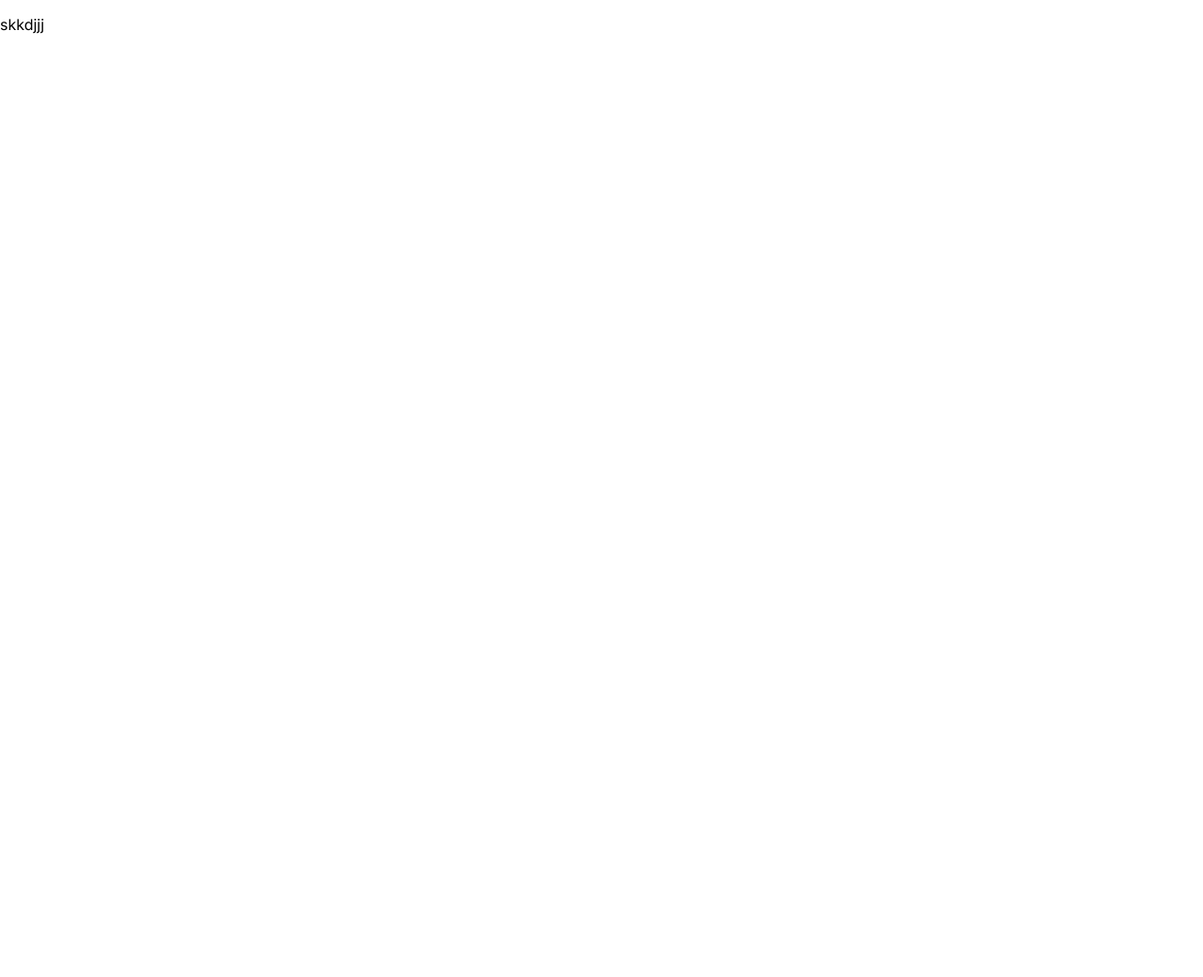
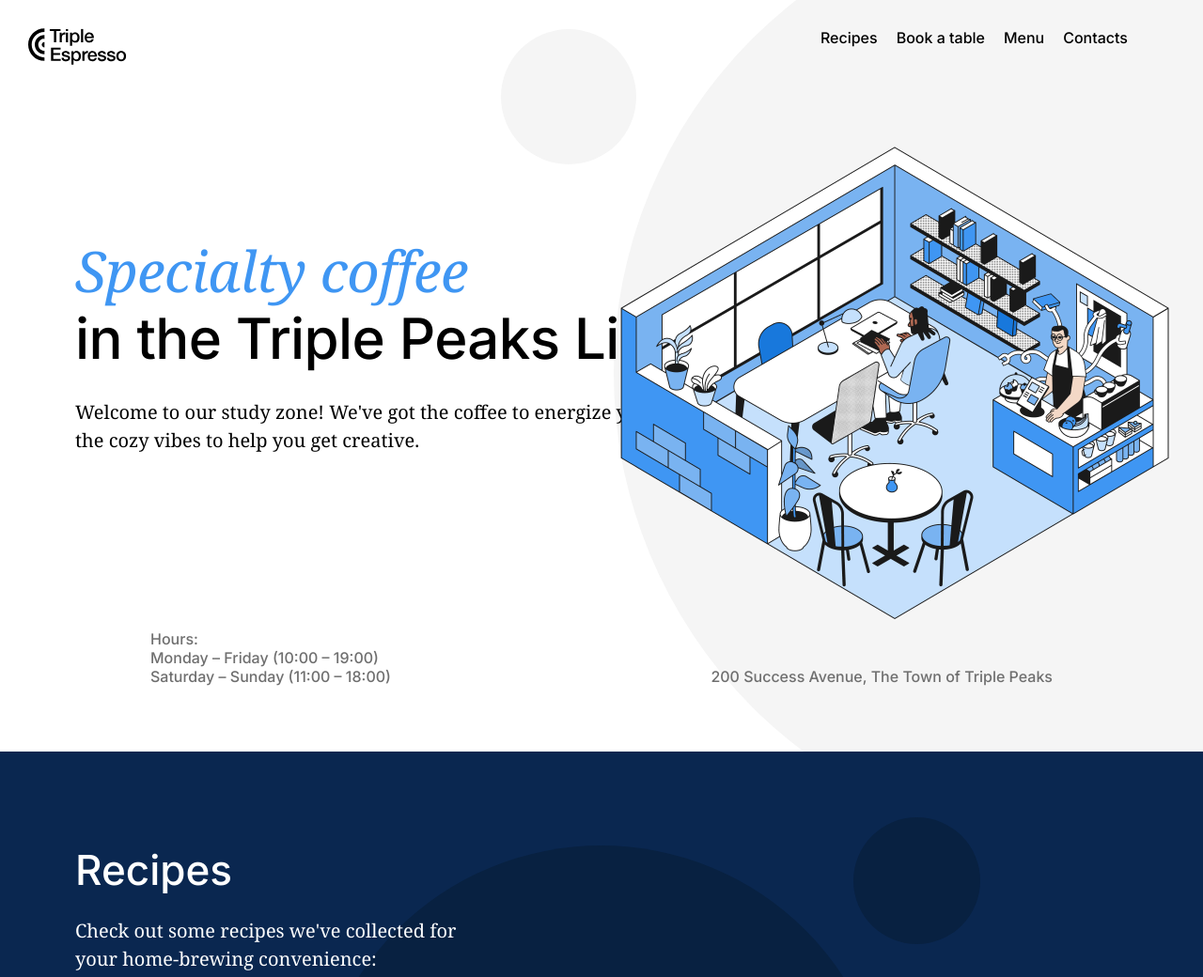
Before and after one commit to 0scar20-05/se_project_coffeeshop, a plain HTML site: page index.html in a window 1280 px wide. Shown: the top 1040 px of the page at 94% size. Before the commit the page ends 800 px from the top, so only its background shows below. Drawn offline with Linux system fonts and the light colour scheme.

Commit message:
Stage 2 Updates

```diff
--- a/index.html
+++ b/index.html
@@ -9,7 +9,7 @@
     <meta name="keywords" content="HTML, CSS" />
     <link rel="stylesheet" href="./pages/index.css" />
     <link rel="stylesheet" href="./vendor/normalize.css" />
-    <link rel="shortcut icon" href="./favicon.ico" type="./image/x-icon" />
+    <link rel="shortcut icon" href="./favicon.ico" type=".image/x-icon" />
     <link rel="preconnect" href="https://fonts.googleapis.com" />
     <link rel="preconnect" href="https://fonts.gstatic.com" crossorigin />
     <link
@@ -17,15 +17,93 @@
       rel="stylesheet"
     />
   </head>
-  <body>
+  <body class="body">
     <div class="page">
-      <p>skkdjjj</p>
-      <header class="header"></header>
+      <header class="header">
+        <nav class="nav">
+          <img
+            src="./images/logo_coffeeshop_dark.svg"
+            alt="Coffeeshop Logo"
+            class="nav__logo"
+          />
+          <ul class="nav__links">
+            <li>
+              <a href="#recipes" class="nav__link">Recipes</a>
+            </li>
+            <li>
+              <a href="#reservation" class="nav__link">Book a table</a>
+            </li>
+            <li>
+              <a href="#menu" class="nav__link">Menu</a>
+            </li>
+            <li>
+              <a href="#footer" class="nav__link">Contacts</a>
+            </li>
+          </ul>
+        </nav>
+        <h1 class="header__title">
+          <span class="header__span-accent">Specialty coffee</span> in the
+          Triple Peaks Library
+        </h1>
+        <p class="header__description">
+          Welcome to our study zone! We've got the coffee to energize you and
+          the cozy vibes to help you get creative.
+        </p>
+        <img
+          src="./images/inside_coffee_shop.png"
+          alt="Inside Coffeeshop Illustration"
+          class="header__image"
+        />
+        <div class="header__footer">
+          <div>
+            <p class="header__paragraph">Hours:</p>
+            <p class="header__paragraph">Monday – Friday (10:00 – 19:00)</p>
+            <p class="header__paragraph">Saturday – Sunday (11:00 – 18:00)</p>
+          </div>
+          <p class="header__paragraph">
+            200 Success Avenue, The Town of Triple Peaks
+          </p>
+        </div>
+      </header>
       <main class="content">
-        <section id="recipes" class="recipes"></section>
+        <section id="recipes" class="recipes">
+          <h2 class="recipes__title">Recipes</h2>
+          <p class="recipes__subtitle">
+            Check out some recipes we've collected for your home-brewing
+            convenience:
+          </p>
+          <ul class="recipes__videos">
+            <li>
+              <iframe
+                class="iframe"
+                src="https://www.youtube.com/embed/j6VlT_jUVPc?si=nhk10YYt_uNwxQoR"
+                title="YouTube video player"
+                allow="accelerometer; autoplay; clipboard-write; encrypted-media; gyroscope; picture-in-picture; web-share"
+                referrerpolicy="strict-origin-when-cross-origin"
+                allowfullscreen
+              ></iframe>
+              <p class="recipes__video-caption">
+                Aeropress recipe<span>~5 min</span>
+              </p>
+            </li>
+            <li>
+              <iframe
+                class="iframe"
+                src="https://www.youtube.com/embed/st571DYYTR8?si=8e4CmBOqpaMyC7lC"
+                title="YouTube video player"
+                allow="accelerometer; autoplay; clipboard-write; encrypted-media; gyroscope; picture-in-picture; web-share"
+                referrerpolicy="strict-origin-when-cross-origin"
+                allowfullscreen
+              ></iframe>
+              <p class="recipes__video-caption">
+                French press recipe<span>~15 min</span>
+              </p>
+            </li>
+          </ul>
+        </section>
         <section id="reservation" class="reservation"></section>
         <section id="menu" class="menu"></section>
-        <section id="about" class="about"></section>
+        <section class="about"></section>
       </main>
       <footer id="footer" class="footer"></footer>
     </div>
--- a/pages/index.css
+++ b/pages/index.css
@@ -8,9 +8,149 @@
 }
 
 .header {
+  padding: 30px 80px 40px;
+  height: 800px;
+  box-sizing: border-box;
+  display: flex;
+  flex-direction: column;
+  background-color: #ffffff;
+  background-image: url(../images/background_header.svg);
+  background-size: cover;
+  position: relative;
 }
 
-.resipes {
+.header__image {
+  position: absolute;
+  top: 124px;
+  right: 5px;
+  width: 646px;
+  height: 568px;
+}
+
+.header__title {
+  margin: 183px 0 0;
+  font-family: "Inter", "Arial", sans-serif;
+  font-weight: 500;
+  font-size: 60px;
+  line-height: 72px;
+  letter-spacing: -0.6px;
+  max-width: 729px;
+}
+
+.header__span-accent {
+  display: block;
+  font-family: "Noto Serif", "Times New Roman", serif;
+  font-style: italic;
+  font-weight: normal;
+  font-size: 60px;
+  line-height: 72px;
+  color: #3f96f3;
+}
+
+.header__description {
+  font-family: "Noto Serif", "Times New Roman", serif;
+  font-size: 20px;
+  line-height: 30px;
+  margin: 28px 0 0;
+  max-width: 683px;
+}
+
+.header__paragraph {
+  margin: 0;
+  font-family: "Inter", "Arial", sans-serif;
+  font-weight: 500;
+  font-size: 16px;
+  line-height: 20px;
+  color: #6f6f6f;
+}
+
+.header__footer {
+  margin: 186px 80px 40px;
+  display: flex;
+  justify-content: space-between;
+  align-items: flex-end;
+}
+
+.nav {
+  display: flex;
+  justify-content: space-between;
+}
+
+.nav__links {
+  display: flex;
+  list-style-type: none;
+  gap: 20px;
+  margin: 0;
+  padding: 0;
+  font-family: "Inter", "Arial", sans-serif;
+  font-weight: 500;
+  font-size: 16px;
+  line-height: 20px;
+}
+
+.nav__link {
+  text-decoration: none;
+  color: black;
+}
+
+.nav__logo {
+  position: relative;
+  left: -50px;
+  margin: 0px;
+  width: 105px;
+  height: 39px;
+}
+
+.recipes {
+  color: #ffffff;
+  background-color: #0a2750;
+  padding: 100px 80px 215px;
+  background-image: url(../images/background_recipes.svg);
+  background-size: auto;
+  position: relative;
+  background-position: center;
+}
+
+.recipes__videos {
+  display: flex;
+  justify-content: center;
+  gap: 100px;
+  list-style-type: none;
+  margin: 0;
+  padding: 0;
+}
+
+.recipes__title {
+  margin: 0 0 24px;
+  font-family: "Inter", "Arial", sans-serif;
+  font-weight: 500;
+  font-size: 44px;
+  line-height: 52px;
+  max-width: 588px;
+}
+
+.recipes__subtitle {
+  margin: 0 0 80px;
+  font-family: "Noto Serif", "Times New Roman", serif;
+  font-size: 20px;
+  line-height: 30px;
+  max-width: 438px;
+}
+
+.recipes__video-caption {
+  display: flex;
+  justify-content: space-between;
+  font-family: "Inter";
+  font-weight: 500;
+  font-size: 20px;
+  line-height: 30px;
+  margin: 0;
+}
+
+.iframe {
+  width: 560px;
+  height: 315px;
+  border-width: 0;
 }
 
 .reservation {
```
